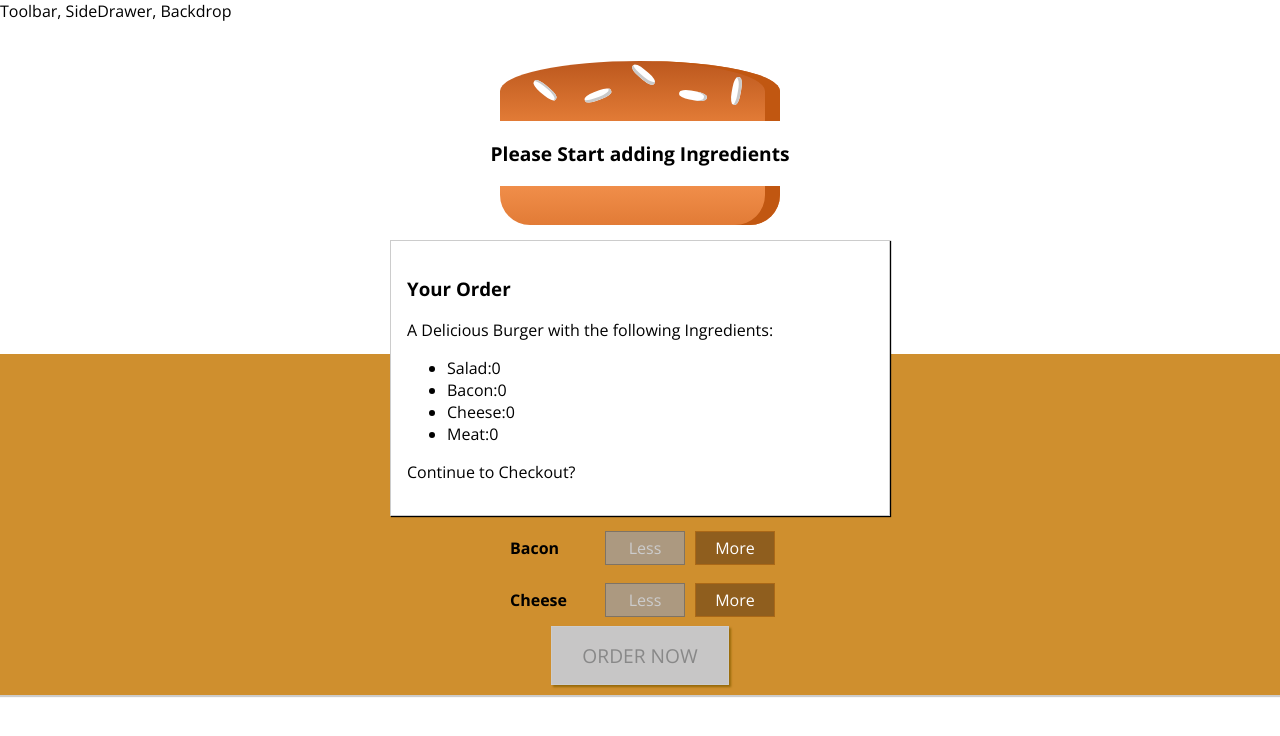
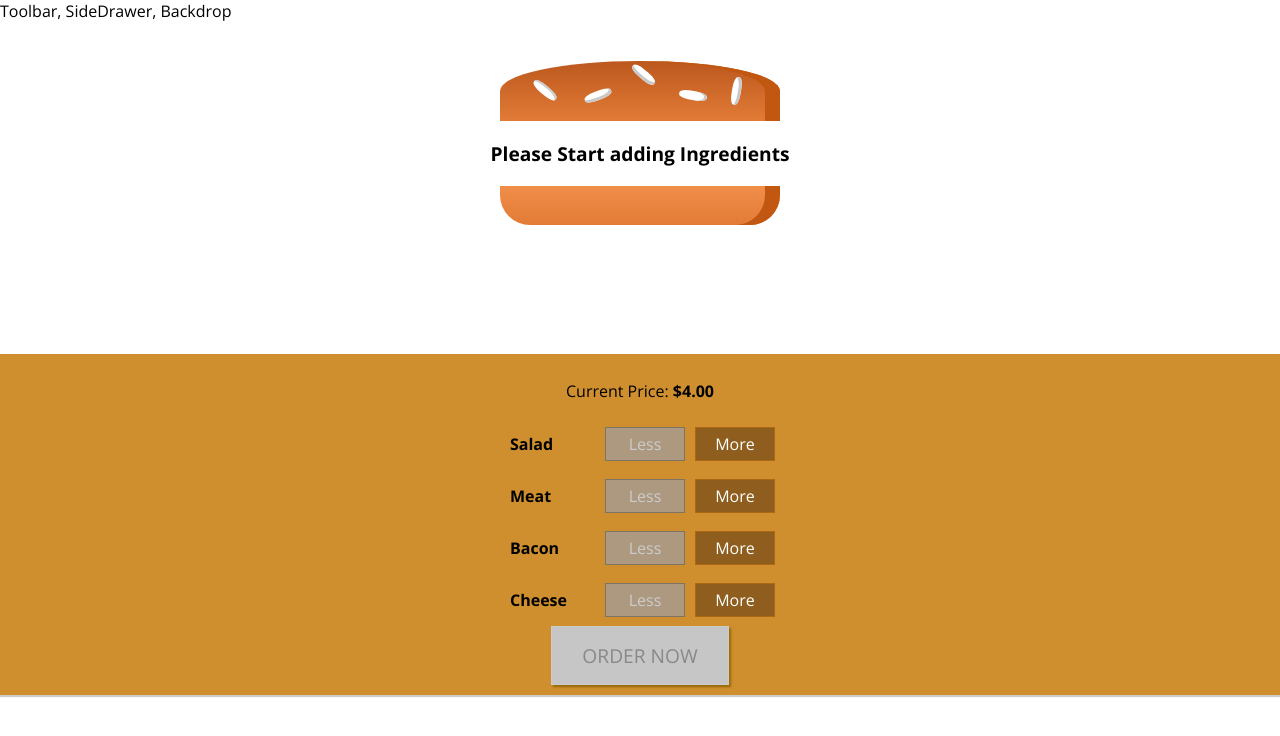
Before and after one commit to HimanshuPandey2002/React-Burger-builder, a React app: page / in a window 1280 px wide. Shown: the top 736 px of the page. Built offline with nearby package versions, Linux system fonts and the light colour scheme.

Commit message:
Fixed Modal

```diff
--- a/src/components/Burger/BuildControls/BuildControls.jsx
+++ b/src/components/Burger/BuildControls/BuildControls.jsx
@@ -23,7 +23,13 @@ function BuildControls(props) {
             disabled={props.disabled[ctrl.type]}
           />
         ))}
-        <button className="OrderButton" disabled={!props.purchasable}>ORDER NOW</button>
+        <button
+          className="OrderButton"
+          disabled={!props.purchasable}
+          onClick={props.ordered}
+        >
+          ORDER NOW
+        </button>
       </div>
     );
 }
--- a/src/components/Burger/OrderSummary/OrderSummary.jsx
+++ b/src/components/Burger/OrderSummary/OrderSummary.jsx
@@ -5,7 +5,7 @@ function OrderSummary(props) {
     const ingredientsSummary = Object.keys(props.ingredients)
         .map(igKey => {
             return (
-              <li>
+              <li key={igKey}>
                 <span style={{ textTransform: "capitalize" }}>{igKey}</span>:
                 {props.ingredients[igKey]}
               </li>
--- a/src/components/Layout/Layout.js
+++ b/src/components/Layout/Layout.js
@@ -1,6 +1,6 @@
 import React from 'react';
 import Auxiliary from '../../hoc/Auxiliary'
-import classes from './Layout.css'
+import  './Layout.css'
 
 const layout = (props) => (
   <Auxiliary>
--- a/src/components/UI/Modal/Modal.jsx
+++ b/src/components/UI/Modal/Modal.jsx
@@ -2,7 +2,10 @@ import React from 'react'
 import './Modal.css'
 
 function Modal(props) {
-    return <div className="Modal">{props.children}</div>;
+    return <div className="Modal" style={{
+        transform: props.show ? 'translateY(0)' : 'translateY(-100vh)',
+        opacity: props.show ? '1' : '0'
+    }}>{props.children}</div>;
 }
 
 export default Modal
--- a/src/containers/BurgerBuilder/BurgerBulider.js
+++ b/src/containers/BurgerBuilder/BurgerBulider.js
@@ -22,6 +22,7 @@ export default class BurgerBulider extends Component {
     },
     totalPrice: 4,
     Purchasable: false,
+    purchasing: false,
   };
 
   updatePurchaseState = (ingredients) => {
@@ -61,9 +62,11 @@ export default class BurgerBulider extends Component {
       ingredients: updatedIngredients,
     });
     this.updatePurchaseState(updatedIngredients);
-
   };
 
+  purchaseHandler = ()=> {
+    this.setState({ purchasing: true });
+  }
   render() {
     const disabledInfo = { ...this.state.ingredients };
     for (let key in disabledInfo) {
@@ -72,7 +75,7 @@ export default class BurgerBulider extends Component {
 
     return (
       <Auxiliary>
-        <Modal>
+        <Modal show={this.state.purchasing}>
           <OrderSummary ingredients={this.state.ingredients} />
         </Modal>
         <Burger ingredients={this.state.ingredients} />
@@ -81,6 +84,7 @@ export default class BurgerBulider extends Component {
           ingredientRemoved={this.handleDecrement}
           disabled={disabledInfo}
           price={this.state.totalPrice}
+          ordered={this.purchaseHandler}
           purchasable={this.state.Purchasable}
         />
       </Auxiliary>
```
